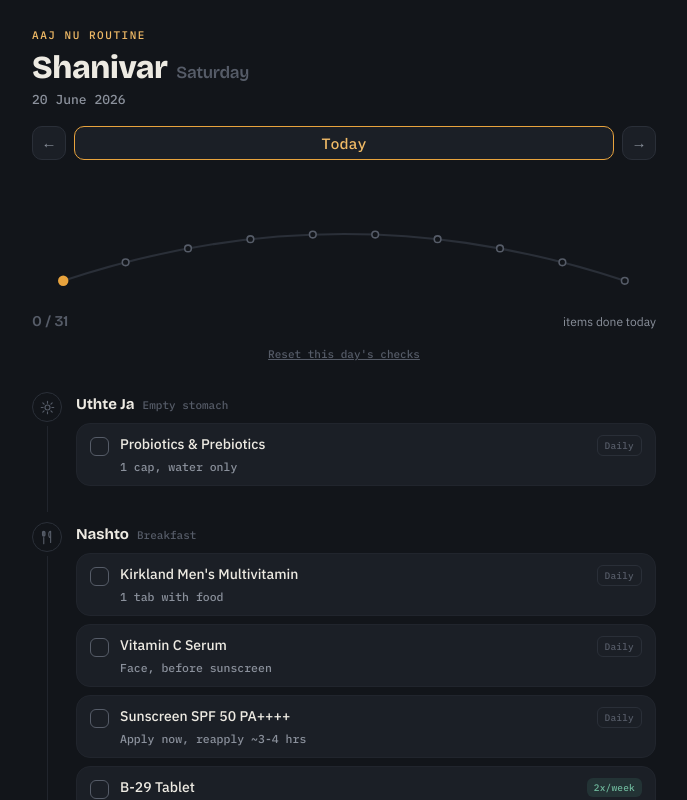
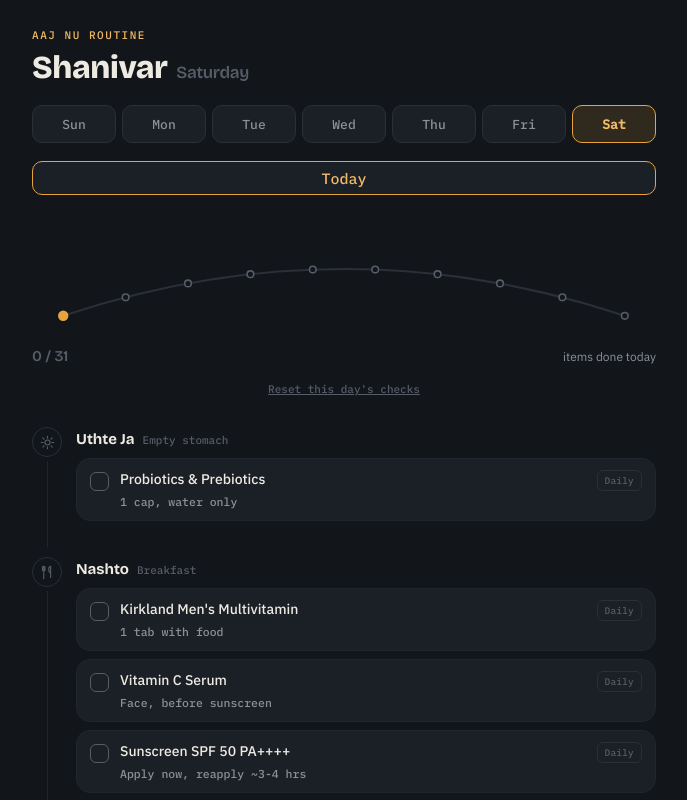
Before and after one commit to sohamptl1/daily-routine-app, a React (Vite) app: page / in a window 1280 px wide. Shown: the top 800 px of the page, without its empty margins (296-983 px from the left). Built offline with nearby package versions, Linux system fonts and the light colour scheme.

Commit message:
Refactor to Universal Day of Week setup

```diff
--- a/src/App.jsx
+++ b/src/App.jsx
@@ -6,21 +6,17 @@ import WeeklyGlance from './components/WeeklyGlance';
 import AsNeeded from './components/AsNeeded';
 import { ITEMS } from './data';
 
-function ymd(d) {
-  return d.getFullYear() + '-' + String(d.getMonth() + 1).padStart(2, '0') + '-' + String(d.getDate()).padStart(2, '0');
-}
-
-function storageKey(d) {
-  return 'routine-checks-' + ymd(d);
+function storageKey(day) {
+  return 'routine-checks-' + day;
 }
 
 function App() {
-  const [viewedDate, setViewedDate] = useState(new Date());
+  const [selectedDay, setSelectedDay] = useState(new Date().getDay());
   const [checkedIds, setCheckedIds] = useState(new Set());
 
-  // Load checks when date changes
+  // Load checks when day changes
   useEffect(() => {
-    const key = storageKey(viewedDate);
+    const key = storageKey(selectedDay);
     const saved = localStorage.getItem(key);
     if (saved) {
       try {
@@ -31,11 +27,11 @@ function App() {
     } else {
       setCheckedIds(new Set());
     }
-  }, [viewedDate]);
+  }, [selectedDay]);
 
   // Save checks when they change
   const saveChecks = (newSet) => {
-    const key = storageKey(viewedDate);
+    const key = storageKey(selectedDay);
     localStorage.setItem(key, JSON.stringify([...newSet]));
     setCheckedIds(newSet);
   };
@@ -54,13 +50,12 @@ function App() {
     saveChecks(new Set());
   };
 
-  const dc = viewedDate.getDay();
-  const applicableItems = ITEMS.filter(it => it.days.includes(dc));
+  const applicableItems = ITEMS.filter(it => it.days.includes(selectedDay));
   const checkedCount = applicableItems.filter(it => checkedIds.has(it.id)).length;
 
   return (
     <div className="wrap">
-      <Header viewedDate={viewedDate} setViewedDate={setViewedDate} />
+      <Header selectedDay={selectedDay} setSelectedDay={setSelectedDay} />
 
       <ProgressArc
         checkedCount={checkedCount}
--- a/src/components/Header.jsx
+++ b/src/components/Header.jsx
@@ -1,44 +1,35 @@
 import React from 'react';
-import { DAY_GUJ, DAY_EN } from '../data';
+import { DAY_GUJ, DAY_EN, DAY_SHORT } from '../data';
 
-export default function Header({ viewedDate, setViewedDate }) {
-  const dc = viewedDate.getDay();
-  const dateStr = viewedDate.toLocaleDateString('en-IN', { day: 'numeric', month: 'long', year: 'numeric' });
-
-  const isSameDay = (a, b) => {
-    return a.getFullYear() === b.getFullYear() &&
-           a.getMonth() === b.getMonth() &&
-           a.getDate() === b.getDate();
-  };
-
-  const today = new Date();
-  const isToday = isSameDay(viewedDate, today);
+export default function Header({ selectedDay, setSelectedDay }) {
+  const isToday = selectedDay === new Date().getDay();
 
   return (
     <>
       <div className="eyebrow">AAJ NU ROUTINE</div>
       <div className="daynames">
-        {DAY_GUJ[dc]} <span className="en">{DAY_EN[dc]}</span>
+        {DAY_GUJ[selectedDay]} <span className="en">{DAY_EN[selectedDay]}</span>
       </div>
-      <div className="datestr">{dateStr}</div>
 
-      <div className="daynav">
-        <button aria-label="Previous day" onClick={() => {
-          const d = new Date(viewedDate);
-          d.setDate(d.getDate() - 1);
-          setViewedDate(d);
-        }}>&#8592;</button>
+      <div className="day-selector">
+        {[0, 1, 2, 3, 4, 5, 6].map(day => (
+          <button
+            key={day}
+            className={`day-btn ${selectedDay === day ? 'active' : ''}`}
+            onClick={() => setSelectedDay(day)}
+          >
+            {DAY_SHORT[day]}
+          </button>
+        ))}
+      </div>
+
+      <div className="daynav" style={{ marginTop: '14px' }}>
         <button
           className={`todaybtn ${isToday ? 'is-today' : ''}`}
-          onClick={() => setViewedDate(new Date())}
+          onClick={() => setSelectedDay(new Date().getDay())}
         >
           {isToday ? 'Today' : 'Jump to today'}
         </button>
-        <button aria-label="Next day" onClick={() => {
-          const d = new Date(viewedDate);
-          d.setDate(d.getDate() + 1);
-          setViewedDate(d);
-        }}>&#8594;</button>
       </div>
     </>
   );
--- a/src/index.css
+++ b/src/index.css
@@ -61,6 +61,38 @@ body{
   cursor:pointer;
 }
 .daynav button:hover{border-color:var(--amber);color:var(--amber-text);}
+
+.day-selector {
+  display: flex;
+  align-items: center;
+  gap: 6px;
+  margin-top: 18px;
+  overflow-x: auto;
+  padding-bottom: 4px;
+}
+.day-btn {
+  background: var(--bg-card);
+  border: 1px solid var(--border);
+  color: var(--text-muted);
+  flex: 1;
+  min-width: 44px;
+  height: 38px;
+  border-radius: 10px;
+  font-family: var(--font-mono);
+  font-size: 13px;
+  cursor: pointer;
+  transition: all 0.15s;
+}
+.day-btn:hover {
+  border-color: var(--amber);
+  color: var(--amber-text);
+}
+.day-btn.active {
+  background: var(--amber-dim);
+  border-color: var(--amber);
+  color: var(--amber-text);
+  font-weight: 600;
+}
 .todaybtn{
   flex:1;
   background:var(--bg-card);
```
